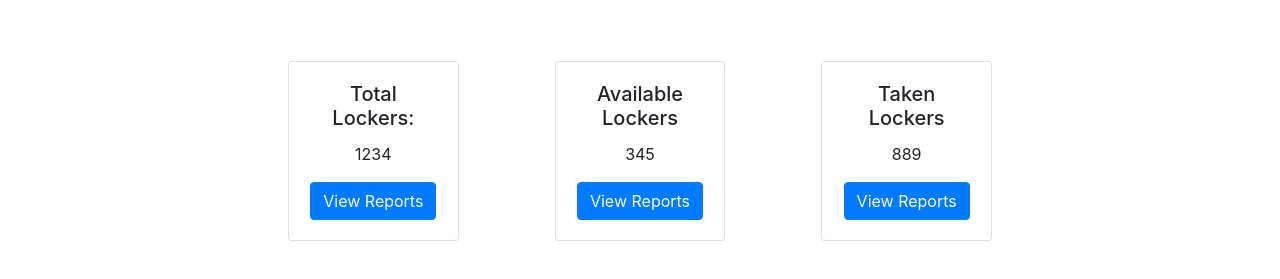
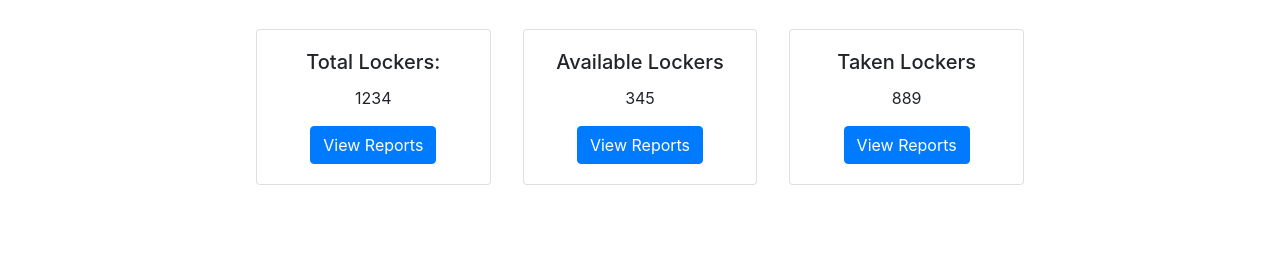
Before and after one commit to reslus/lockerapp, a website: page dashboard/index.html in a window 1280 px wide. Shown: the part 213-492 px from the top of the page. Drawn offline with nearby package versions, Linux system fonts and the light colour scheme.

Commit message:
adjusted card sizes

```diff
--- a/dashboard/index.html
+++ b/dashboard/index.html
@@ -36,7 +36,7 @@
     </header>
 
     <main class="mx-auto mt-3 d-flex justify-content-around">
-      <div class="card m-5" style="width: 18rem;">
+      <div class="card m-3" style="width: 18rem;">
         <div class="card-body text-center">
           <h5 class="card-title">Total Lockers:</h5>
           <p class="card-text">1234</p>
@@ -44,7 +44,7 @@
         </div>
       </div>
 
-      <div class="card m-5" style="width: 18rem;">
+      <div class="card m-3" style="width: 18rem;">
         <div class="card-body text-center">
           <h5 class="card-title">Available Lockers</h5>
           <p class="card-text">345</p>
@@ -52,7 +52,7 @@
         </div>
       </div>
 
-      <div class="card m-5" style="width: 18rem;">
+      <div class="card m-3" style="width: 18rem;">
         <div class="card-body text-center">
           <h5 class="card-title">Taken Lockers</h5>
           <p class="card-text">889</p>
```
